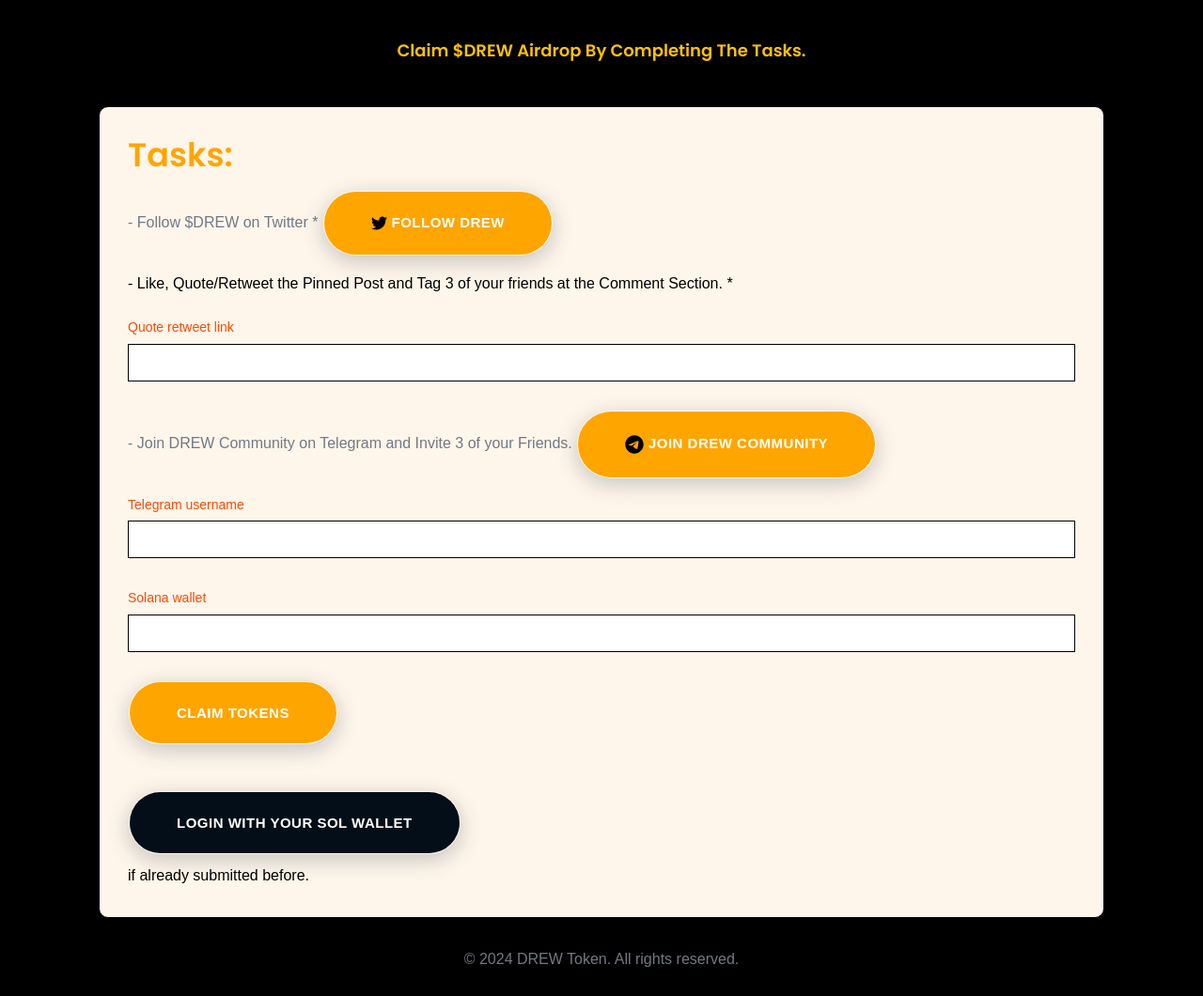
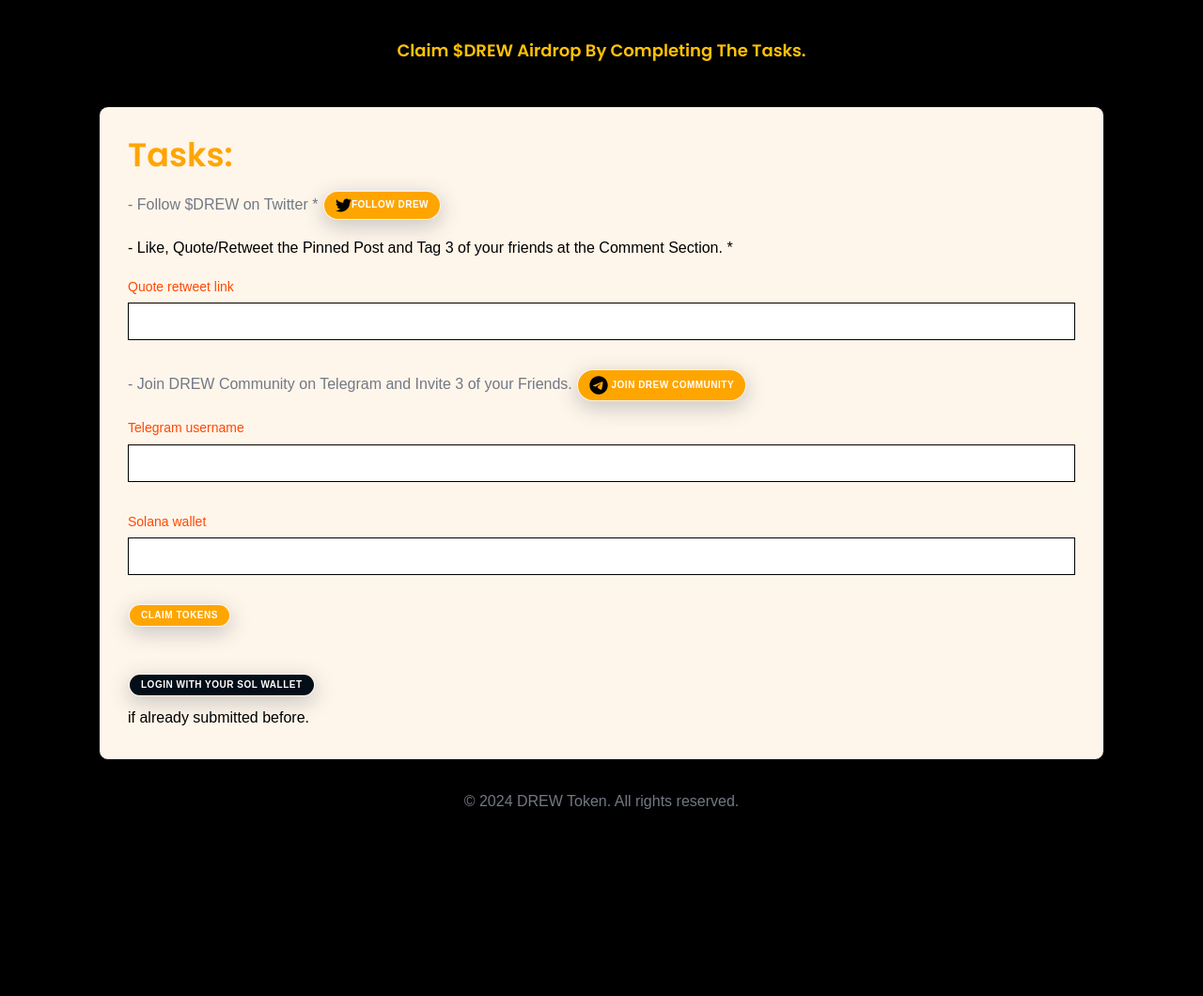
Before and after one commit to elinteerie/airdroptask, a Django app: page /airdrop/signup/ in a window 1280 px wide. Shown: the part 390-1450 px from the top of the page at 94% size. After the commit the page ends 1251 px from the top, so only its background shows below. Run offline with Django 4.2, Linux system fonts and the light colour scheme; some libraries are stand-ins or nearby versions.

Commit message:
made changes

```diff
--- a/airdrop/static/assets/css/style.css
+++ b/airdrop/static/assets/css/style.css
@@ -240,12 +240,11 @@
 	color: #fff;
 	cursor: pointer;
 	display: inline-block;
-	font-size: 15px;
+	font-size: 10px;
 	font-weight: 700;
 	letter-spacing: .5px;
 	line-height: 1;
 	margin-bottom: 0;
-	padding: 25px 50px;
 	text-align: center;
 	text-transform: uppercase;
 	touch-action: manipulation;
--- a/airdrop/templates/airdrop/signup.html
+++ b/airdrop/templates/airdrop/signup.html
@@ -14,7 +14,7 @@
 
 
 
-  <style>
+<style>
     *{
         padding: 0;
         margin: 0;
@@ -148,10 +148,9 @@
                         {% csrf_token %}
 
                         <h2 style="color: orange;">Tasks:</h2>
-                        <div style="margin-bottom: 20px;">
+                        <div style="margin-bottom: 10px;">
                         <ul>
-                          <p class="mt-3">- Follow $DREW on Twitter * <a href="https://twitter.com/drewtoken_sol" target="_blank" class="btn btn-warning" style="background-color: orange;" required><svg xmlns="http://www.w3.org/2000/svg" height="17" width="17" viewBox="0 0 512 512"><path d="M459.4 151.7c.3 4.5 .3 9.1 .3 13.6 0 138.7-105.6 298.6-298.6 298.6-59.5 0-114.7-17.2-161.1-47.1 8.4 1 16.6 1.3 25.3 1.3 49.1 0 94.2-16.6 130.3-44.8-46.1-1-84.8-31.2-98.1-72.8 6.5 1 13 1.6 19.8 1.6 9.4 0 18.8-1.3 27.6-3.6-48.1-9.7-84.1-52-84.1-103v-1.3c14 7.8 30.2 12.7 47.4 13.3-28.3-18.8-46.8-51-46.8-87.4 0-19.5 5.2-37.4 14.3-53 51.7 63.7 129.3 105.3 216.4 109.8-1.6-7.8-2.6-15.9-2.6-24 0-57.8 46.8-104.9 104.9-104.9 30.2 0 57.5 12.7 76.7 33.1 23.7-4.5 46.5-13.3 66.6-25.3-7.8 24.4-24.4 44.8-46.1 57.8 21.1-2.3 41.6-8.1 60.4-16.2-14.3 20.8-32.2 39.3-52.6 54.3z"/></svg>
-                            Follow DREW </a> <div class="br"></div>- Like, Quote/Retweet the Pinned Post and Tag 3 of your friends at the Comment Section. *</p>
+                          <p class="mt-3">- Follow $DREW on Twitter * <a href="https://twitter.com/drewtoken_sol" target="_blank" class="btn btn-warning" style="background-color: orange;" required><svg xmlns="http://www.w3.org/2000/svg" height="17" width="17" viewBox="0 0 512 512"><path d="M459.4 151.7c.3 4.5 .3 9.1 .3 13.6 0 138.7-105.6 298.6-298.6 298.6-59.5 0-114.7-17.2-161.1-47.1 8.4 1 16.6 1.3 25.3 1.3 49.1 0 94.2-16.6 130.3-44.8-46.1-1-84.8-31.2-98.1-72.8 6.5 1 13 1.6 19.8 1.6 9.4 0 18.8-1.3 27.6-3.6-48.1-9.7-84.1-52-84.1-103v-1.3c14 7.8 30.2 12.7 47.4 13.3-28.3-18.8-46.8-51-46.8-87.4 0-19.5 5.2-37.4 14.3-53 51.7 63.7 129.3 105.3 216.4 109.8-1.6-7.8-2.6-15.9-2.6-24 0-57.8 46.8-104.9 104.9-104.9 30.2 0 57.5 12.7 76.7 33.1 23.7-4.5 46.5-13.3 66.6-25.3-7.8 24.4-24.4 44.8-46.1 57.8 21.1-2.3 41.6-8.1 60.4-16.2-14.3 20.8-32.2 39.3-52.6 54.3z"/></svg>Follow DREW </a> <div class="br"></div>- Like, Quote/Retweet the Pinned Post and Tag 3 of your friends at the Comment Section. *</p>
                         </ul>
                     </div>
 
--- a/back/settings.py
+++ b/back/settings.py
@@ -77,7 +77,7 @@
 # Database
 # https://docs.djangoproject.com/en/4.2/ref/settings/#databases
 
-
+"""
 DATABASES = {
     'default': {
         'ENGINE': 'django.db.backends.sqlite3',
@@ -89,7 +89,7 @@
 DATABASES = {
     'default': dj_database_url.parse(DATABASE_EXTERNAL)
 }
-"""
+
 
 # Password validation
 # https://docs.djangoproject.com/en/4.2/ref/settings/#auth-password-validators
```
Also changed, not shown: 1 other file.
